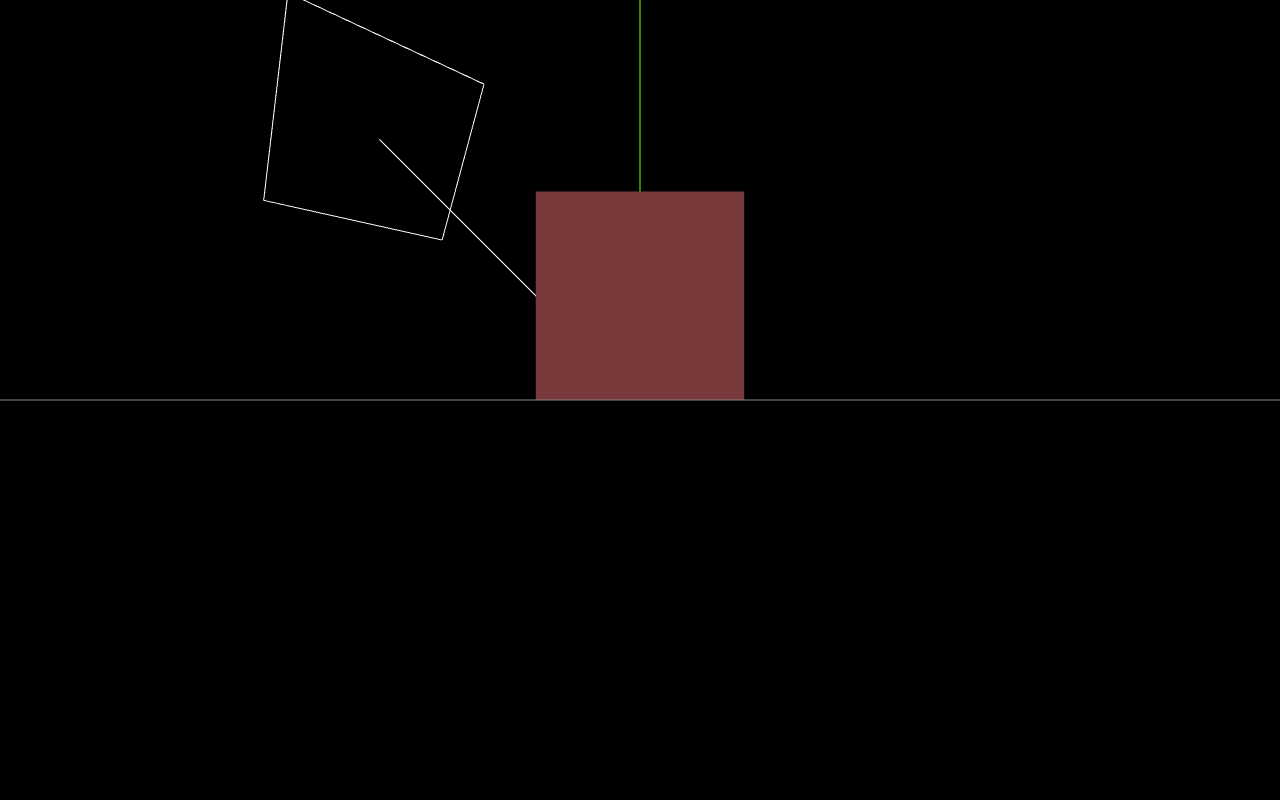
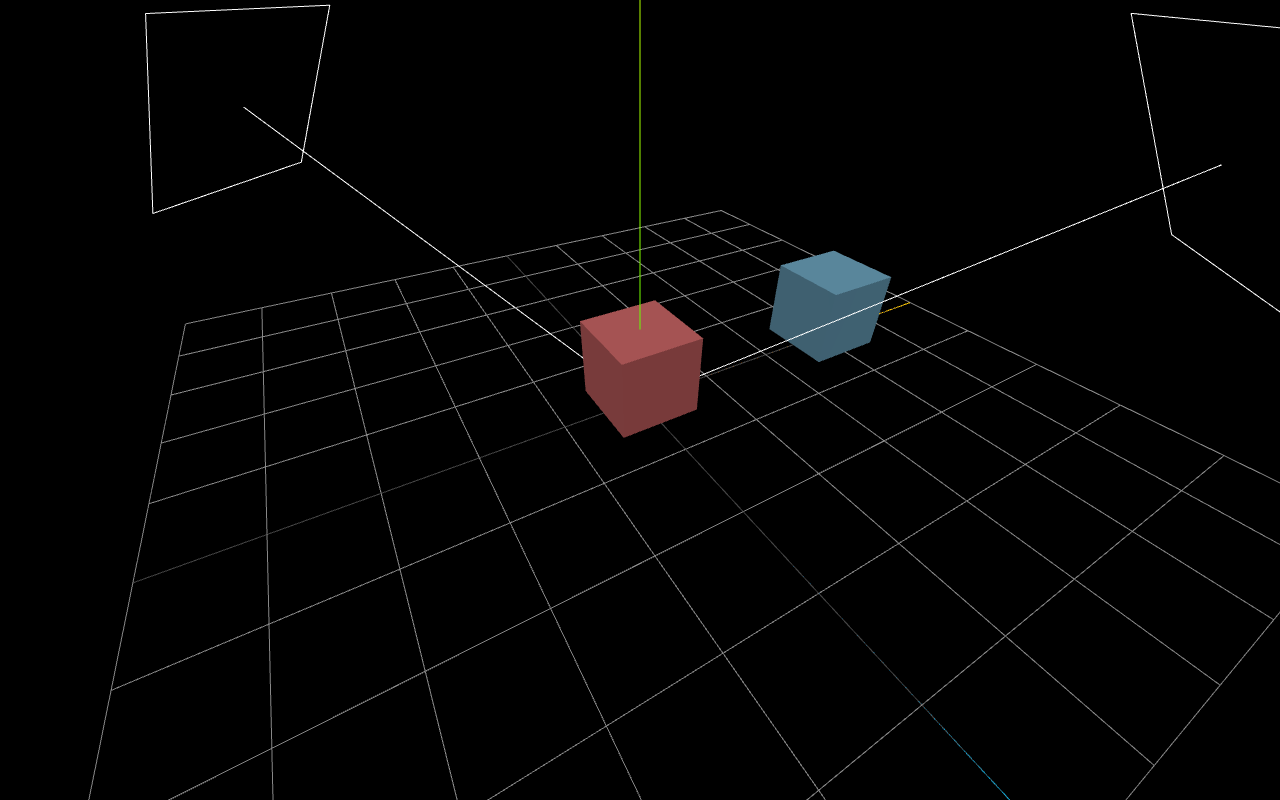
Before and after one commit to myl117/js-canvas-experiments, a plain HTML site: page threejs-sb-1/index.html in a window 1280 px wide. Drawn offline with nearby package versions, Linux system fonts and the light colour scheme; animation ran at ten frames a second.

Commit message:
feat: angle and gravity manipulation

```diff
--- a/threejs-sb-1/index.html
+++ b/threejs-sb-1/index.html
@@ -21,6 +21,6 @@
     </script>
   </head>
   <body>
-    <script type="module" src="./index.js"></script>
+    <script type="module" src="./logic/index.js"></script>
   </body>
 </html>
--- a/threejs-sb-1/index.js
+++ b/threejs-sb-1/logic/index.js
@@ -1,6 +1,6 @@
 import * as THREE from "three";
-import { initLights } from "./lights.js";
-import { initHelpers } from "./helpers.js";
+import { initLights } from "./helpers/lights.js";
+import { initHelpers } from "./helpers/helpers.js";
 import { loadObjects } from "./objects.js";
 
 const scene = new THREE.Scene();
@@ -13,16 +13,21 @@ const camera = new THREE.PerspectiveCamera(
   1000
 );
 
-camera.position.z = 3;
+camera.position.z = 5;
+const radius = camera.position.z;
+const angle = THREE.MathUtils.degToRad(-30);
+camera.position.x = radius * Math.sin(angle);
+camera.position.z = radius * Math.cos(angle);
+camera.position.y = 4;
+camera.lookAt(0, 0, 0);
 
 initLights(scene, THREE);
 const { renderer, controls } = initHelpers(camera, scene, THREE);
-loadObjects(scene, THREE);
+const { gravityCube } = loadObjects(scene, THREE);
 
 function animate() {
+  gravityCube.applyGravity();
   requestAnimationFrame(animate);
-  // cube.rotation.x += 0.01;
-  // cube.rotation.y += 0.01;
   renderer.render(scene, camera);
   controls.update();
 }
--- /dev/null
+++ b/threejs-sb-1/logic/objects.js
@@ -0,0 +1,48 @@
+const loadStaticCube = (scene, THREE) => {
+  // render cube with coloured mesh
+  const geometry = new THREE.BoxGeometry(1, 1, 1);
+  const material = new THREE.MeshStandardMaterial({ color: 0xff8080 });
+  const cube = new THREE.Mesh(geometry, material);
+  scene.add(cube);
+
+  cube.position.y = 0.5;
+};
+
+const loadGravityCube = (scene, THREE) => {
+  // render cube with coloured mesh
+  const geometry = new THREE.BoxGeometry(1, 1, 1);
+  const material = new THREE.MeshStandardMaterial({ color: 0x89cff0 });
+  const cube = new THREE.Mesh(geometry, material);
+  scene.add(cube);
+
+  cube.position.y = 4;
+  cube.position.x = 3;
+
+  let velocityY = 0;
+  const gravity = -0.5 * 0.01;
+  const floorY = 0.5;
+
+  const applyGravity = () => {
+    velocityY += gravity;
+
+    // Apply velocity to cube
+    cube.position.y += velocityY;
+
+    // Stop on floor
+    if (cube.position.y <= floorY) {
+      cube.position.y = floorY;
+      velocityY = 0;
+    }
+  };
+
+  return { cube, applyGravity };
+};
+
+const loadObjects = (scene, THREE) => {
+  loadStaticCube(scene, THREE);
+  const gravityCube = loadGravityCube(scene, THREE);
+
+  return { gravityCube };
+};
+
+export { loadObjects };
--- a/threejs-sb-1/objects.js
+++ /dev/null
@@ -1,11 +0,0 @@
-const loadObjects = (scene, THREE) => {
-  // render cube with coloured mesh
-  const geometry = new THREE.BoxGeometry(1, 1, 1);
-  const material = new THREE.MeshStandardMaterial({ color: 0xff8080 });
-  const cube = new THREE.Mesh(geometry, material);
-  scene.add(cube);
-
-  cube.position.y = 0.5;
-};
-
-export { loadObjects };
```
Also changed, not shown: threejs-sb-1/logic/helpers/helpers.js (renamed from threejs-sb-1/helpers.js), threejs-sb-1/logic/helpers/lights.js (renamed from threejs-sb-1/lights.js).
